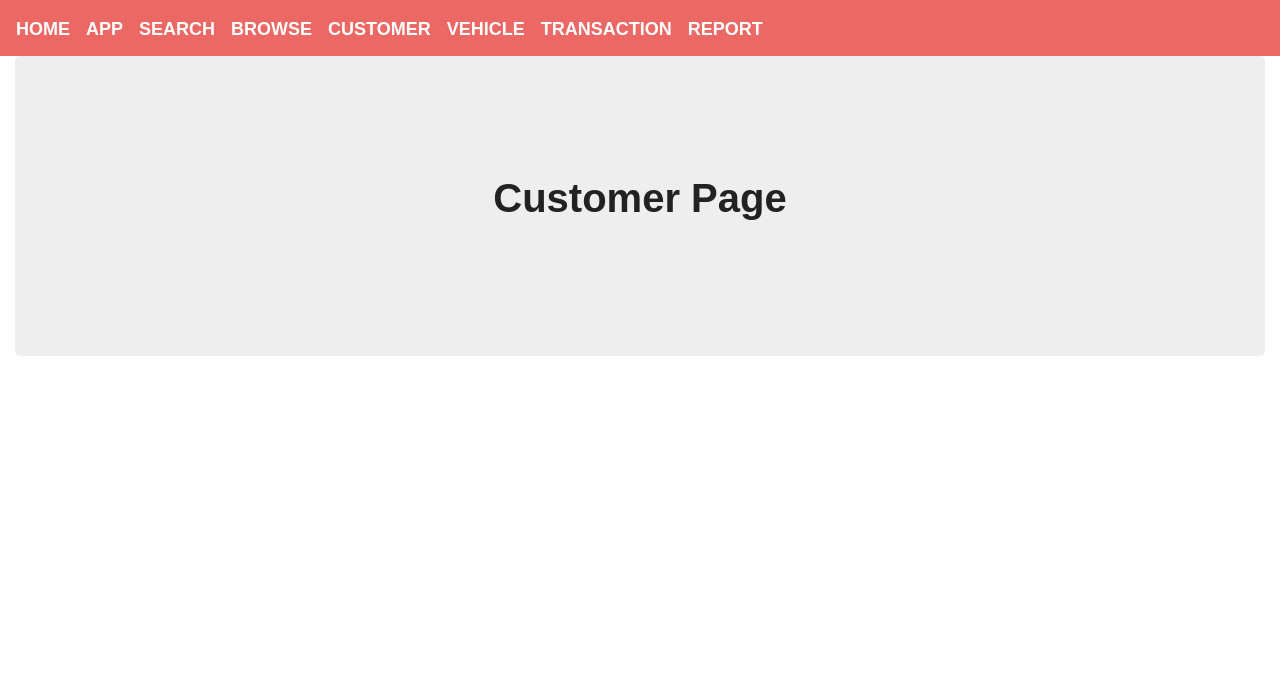
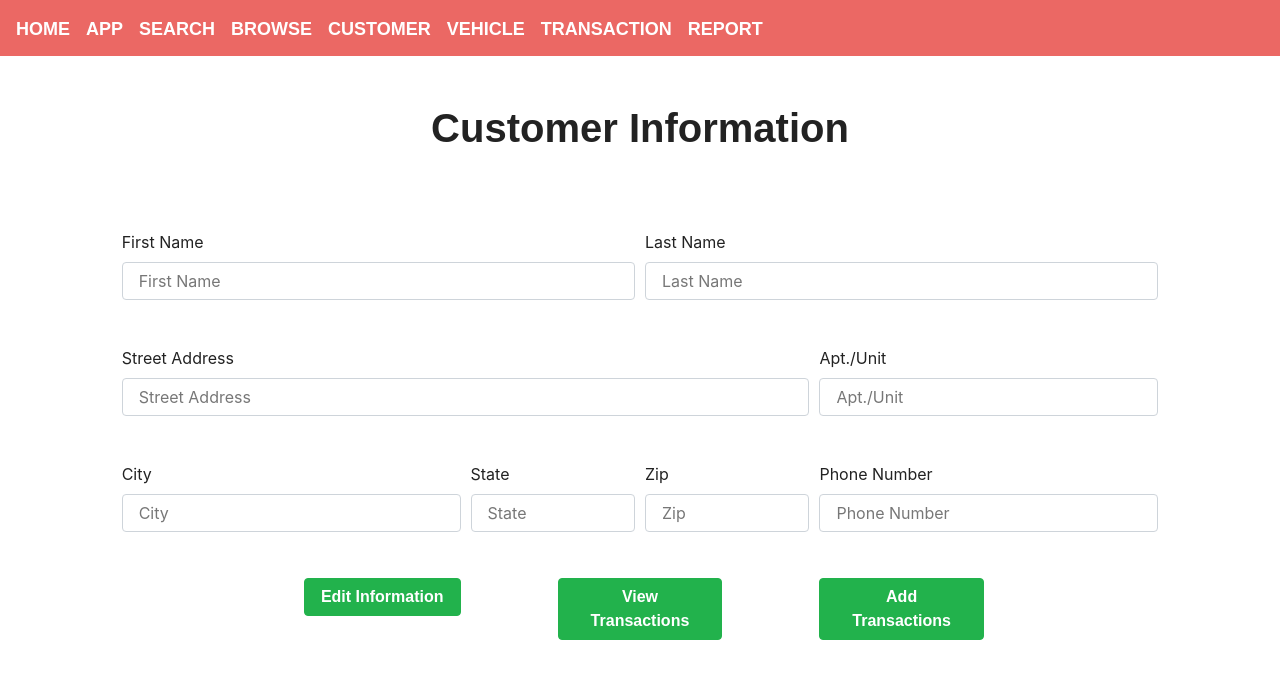
Before and after one commit to kylecox213/AutoMate, a React (Create React App) app in the folder client/: page /app/customer in a window 1280 px wide. Shown: the top 678 px of the page. Built offline with nearby package versions, Linux system fonts and the light colour scheme; a web font is replaced by a local one.

Commit message:
added JSX form fields for customer.js

```diff
--- a/client/src/pages/Customer.js
+++ b/client/src/pages/Customer.js
@@ -1,19 +1,166 @@
 import React from "react";
 import { Col, Row, Container } from "../components/Grid";
-import Jumbotron from "../components/Jumbotron";
+import {Input, FormBtn } from "../components/Form";
 
-function Customer() {
+class Customer extends React.Component {
+
+  state = {
+    addType: "",
+    firstName: "",
+    lastName: "",
+    address: "",
+    unit: "",
+    city: "",
+    state: "",
+    zip: "",
+    phone: "",
+    make: "",
+    model: "",
+    year: "",
+    plateNumber: ""
+  }
+
+  handleInputChange = event => {
+    const { name, value } = event.target;
+    this.setState({
+      [name]: value
+    });
+  };
+
+
+  render() {
     return (
       <Container fluid>
         <Row>
           <Col size="md-12">
-          <Jumbotron>
-            <h1>Customer Page</h1>
-          </Jumbotron>
+            <h1 style={{ textAlign: "center", margin: "50px auto" }}>Customer Information</h1>
           </Col>
         </Row>
+        <Row>
+          <Col size="md-1" />
+          <Col size="md-10" style={{ marginBottom: "50px" }}>
+            <form>
+              <div className="form-row" style={{ marginTop: "30px" }}>
+              <Col size="sm-6">
+                  <Input
+                    type="input"
+                    name="firstName"
+                    id="inputFirstName"
+                    label="First Name"
+                    placeholder="First Name"
+                    onChange={this.handleInputChange}
+                  />
+                </Col>
+                <Col size="sm-6">
+                  <Input
+                    type="input"
+                    name="lastName"
+                    id="inputLastName"
+                    label="Last Name"
+                    placeholder="Last Name"
+                    onChange={this.handleInputChange}
+                  />
+                </Col>
+                </div>
+                <div className="form-row" style={{ marginTop: "30px" }}>
+                <Col size="sm-8">
+                  <Input
+                    type="input"
+                    name="address"
+                    id="inputAddress"
+                    label="Street Address"
+                    placeholder="Street Address"
+                    onChange={this.handleInputChange}
+                  />
+                </Col>
+                <Col size="sm-4">
+                  <Input
+                    type="input"
+                    name="unit"
+                    id="inputUnit"
+                    label="Apt./Unit"
+                    placeholder="Apt./Unit"
+                    onChange={this.handleInputChange}
+                  />
+                </Col>
+              </div>
+              <div className="form-row" style={{ marginTop: "30px" }}>
+                <Col size="sm-4">
+                  <Input
+                    type="input"
+                    name="city"
+                    id="inputCity"
+                    label="City"
+                    placeholder="City"
+                    onChange={this.handleInputChange}
+                  />
+                </Col>
+                <Col size="sm-2">
+                  <Input
+                    type="input"
+                    name="state"
+                    id="inputState"
+                    label="State"
+                    placeholder="State"
+                    onChange={this.handleInputChange}
+                  />
+                </Col>
+                <Col size="sm-2">
+                  <Input
+                    type="input"
+                    name="zip"
+                    id="inputZip"
+                    label="Zip"
+                    placeholder="Zip"
+                    onChange={this.handleInputChange}
+                  />
+                </Col>
+                <Col size="sm-4">
+                  <Input
+                    type="input"
+                    name="phone"
+                    id="inputPhone"
+                    label="Phone Number"
+                    placeholder="Phone Number"
+                    onChange={this.handleInputChange}
+                  />
+                </Col>
+              </div>
+              <div className="form-row" style={{ marginTop: "30px" }}>
+              <Col size="sm-2" />
+                <Col size="sm-2">
+                  <FormBtn
+                    type="submit"
+                    className="btn btn-block"
+                    onClick={this.handleInputChange}
+                    >Edit Information</FormBtn>
+                </Col>
+                <Col size="sm-1" />
+                <Col size="sm-2">
+                  <FormBtn
+                    type="submit"
+                    className="btn btn-block"
+                    onClick={this.handleView}
+                    >View Transactions</FormBtn>
+                </Col>
+                <Col size="sm-1" />
+                <Col size="sm-2">
+                  <FormBtn
+                    type="submit"
+                    className="btn btn-block"
+                    onClick={this.handleInputChange}
+                    >Add Transactions</FormBtn>
+                </Col>
+                <Col size="sm-2" />
+              </div>
+            </form>
+          </Col>
+          <Col size="md-1" />
+        </Row>
       </Container>
-  );
+    )
+  };
+
 }
 
 export default Customer;
```
Lines whose indentation alone changed are shown as unchanged.
